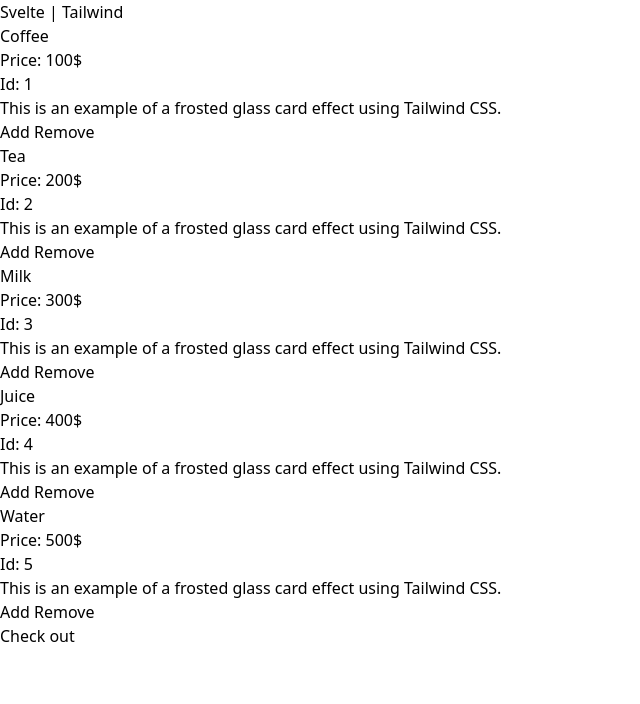
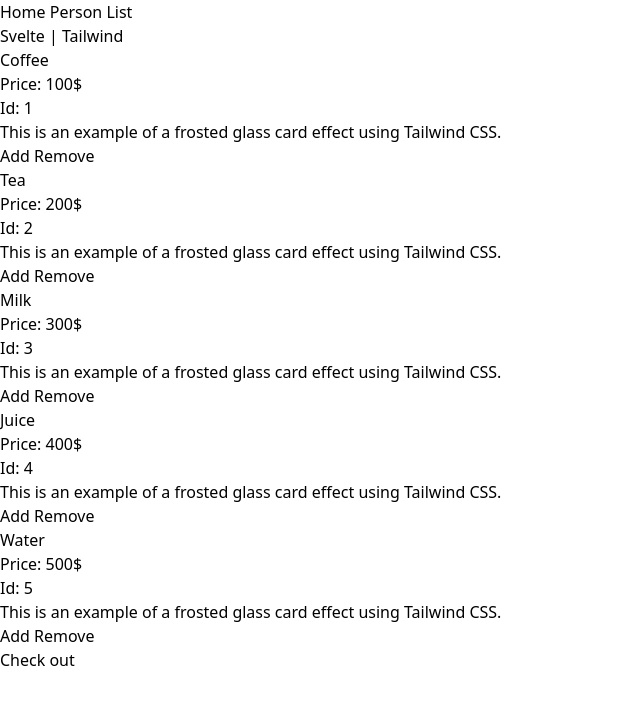
Before and after one commit to JaredQuicho/Svelty, a SvelteKit app: page / in a window 1280 px wide. Shown: the top 704 px of the page, without its empty margins (0-640 px from the left). Built offline with nearby package versions, Linux system fonts and the light colour scheme.

Commit message:
fetch data from API

```diff
--- a/src/routes/+layout.svelte
+++ b/src/routes/+layout.svelte
@@ -2,5 +2,8 @@
 	import '../app.css';
 	let { children } = $props();
 </script>
-
+<nav>
+	<a href="/">Home</a>
+	<a href="/Person">Person List</a>
+</nav>
 {@render children()}
```
